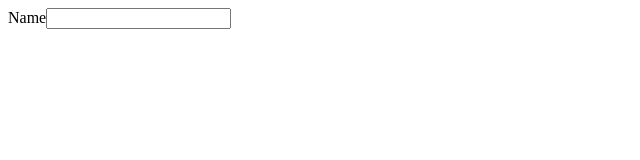
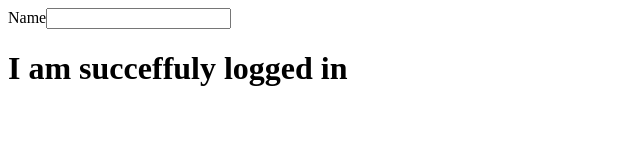
Before and after one commit to ritu2005425/somthing, a plain HTML site: page login.html in a window 1280 px wide. Shown: the whole page, without its empty margins (0-640 px from the left). Drawn offline with Linux system fonts and the light colour scheme.

Commit message:
Update login.html

```diff
--- a/login.html
+++ b/login.html
@@ -7,5 +7,7 @@
        <form>
 Name<input type="text" / >
        </form>
+
+        <h1> I am succeffuly logged in</h1>
     </body>
 </html>
```
